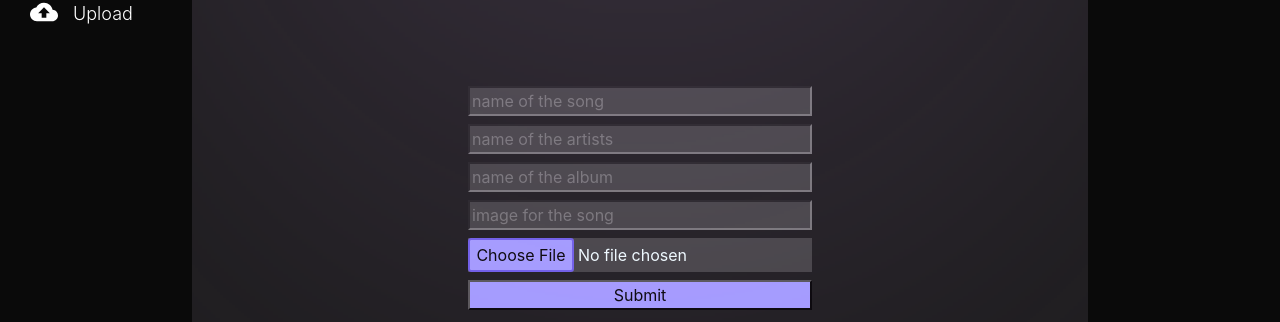
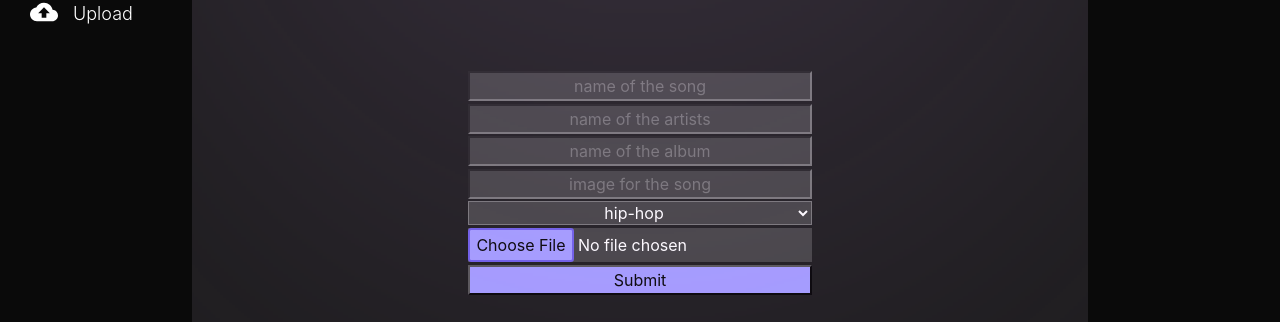
Before and after one commit to achynaliev/mySpotify, a React (Create React App) app: page /upload in a window 1280 px wide. Shown: the part 137-459 px from the top of the page. Built offline with nearby package versions, Linux system fonts and the light colour scheme; no server answers.

Commit message:
updated song list

```diff
--- a/src/components/addingSongs/UploadSongs.jsx
+++ b/src/components/addingSongs/UploadSongs.jsx
@@ -31,6 +31,7 @@ const UploadSongs = () => {
     const artistName = e.target.artistName.value;
     const album = e.target.album.value;
     const songCover = e.target.songCover.value;
+    const genre = e.target.songCover.value;
     if (!songName || !fileUrl || !artistName || !album || !songCover) {
       return;
     }
@@ -42,6 +43,7 @@ const UploadSongs = () => {
         songCover,
         fileUrl,
       });
+      localStorage.setItem("currentPlayList", "null");
     } catch (error) {
       console.error("Error creating user document", error);
     }
@@ -57,6 +59,14 @@ const UploadSongs = () => {
         />
         <input type="text" name="album" placeholder="name of the album" />
         <input type="text" name="songCover" placeholder="image for the song" />
+        <select id="category" name="genre">
+          <option value="hip-hop">hip-hop</option>
+          <option value="rap">rap</option>
+          <option value="scarf">pop</option>
+          <option value="scarf">rock</option>
+          <option value="scarf">russian</option>
+          <option value="scarf">kyrgyz</option>
+        </select>
         <input type="file" onChange={onFileChange} />
         <button>Submit</button>
       </form>
--- a/src/components/addingSongs/uploadPage.css
+++ b/src/components/addingSongs/uploadPage.css
@@ -14,6 +14,14 @@
 
 .uploadForm > input {
   background-color: rgb(65, 65, 65);
+  color: white;
+  text-align: center;
+}
+
+select {
+  background-color: rgb(65, 65, 65);
+  color: white;
+  text-align: center;
 }
 
 .uploadForm > input[type="file"]::file-selector-button {
--- a/src/components/mainPage/mainP.css
+++ b/src/components/mainPage/mainP.css
@@ -55,6 +55,7 @@
 
 .navWrapper {
   width: 100%;
+  height: 5%;
 }
 
 .navContainer {
--- a/src/components/musicPlayer/musicPlayer.css
+++ b/src/components/musicPlayer/musicPlayer.css
@@ -4,6 +4,7 @@
   height: 12%;
   background-color: rgb(25, 25, 25);
   position: absolute;
+  z-index: 1;
   bottom: 0;
 }
 
--- a/src/components/songsList/SongList.jsx
+++ b/src/components/songsList/SongList.jsx
@@ -12,7 +12,7 @@ const SongList = () => {
       const musicDocumentRef = collection(fireDB, "music");
       const musicCollection = await getDocs(musicDocumentRef);
       let currentPlayList = localStorage.getItem("currentPlayList");
-      if (currentPlayList === null) {
+      if (currentPlayList === null || currentPlayList === "null") {
         localStorage.setItem(
           "currentPlayList",
           JSON.stringify(musicCollection.docs)
--- a/src/components/songsList/songs.css
+++ b/src/components/songsList/songs.css
@@ -5,6 +5,20 @@
   width: 95%;
   margin: auto;
   border-bottom: solid darkgray 0.001px;
+}
+
+.songListCont {
+  height: 83%;
+}
+
+.songListHeader {
+  height: 5%;
+  position: sticky;
+}
+
+.listItemsCont {
+  overflow: auto;
+  height: 95%;
 }
 
 .coverListItem {
```
